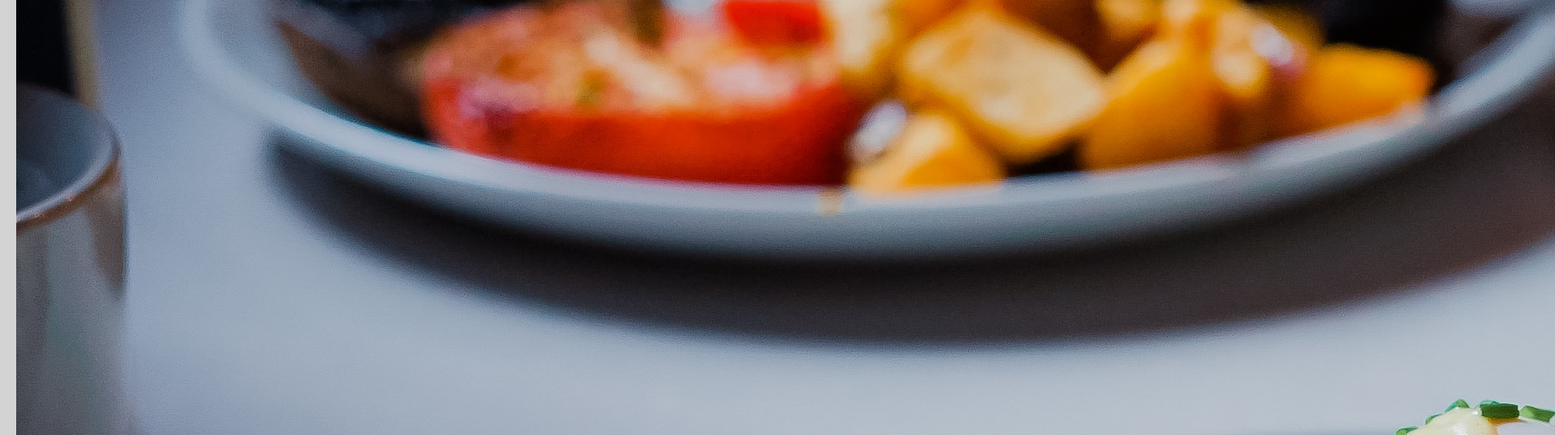
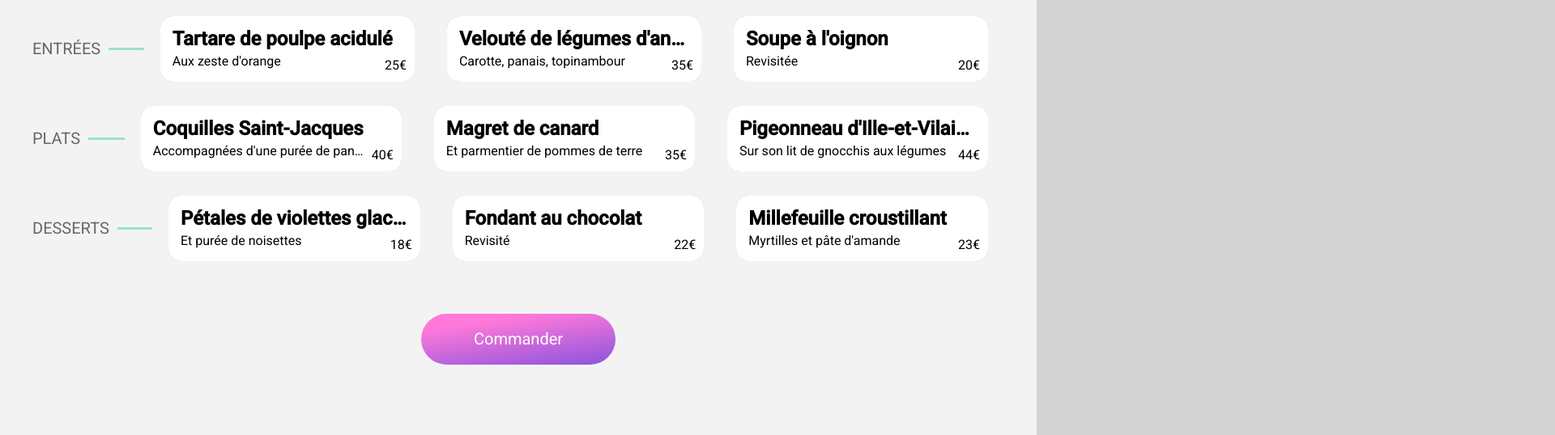
Before and after one commit to Halloween47/OC_projet_3, a website: page pages/menu-a_la_francaise.html in a window 1280 px wide. Shown: the part 710-1248 px from the top of the page at 81% size, 1920 px wide, since content can reach past the window. Drawn offline with Linux system fonts and the light colour scheme; files whose address does not match are found by name; a web font is replaced by a local one.

Commit message:
version desktop/ pages menu

```diff
--- a/sass/main.scss
+++ b/sass/main.scss
@@ -9,9 +9,12 @@
 
 @import 'partials/loader';
 
-@import 'partials/desktop/header';
-@import 'partials/desktop/localisation';
-@import 'partials/desktop/hero';
-@import 'partials/desktop/fonctionnement';
-@import 'partials/desktop/restaurants';
-@import 'partials/desktop/footer';
+@import 'partials/desktop/accueil/header';
+@import 'partials/desktop/accueil/localisation';
+@import 'partials/desktop/accueil/hero';
+@import 'partials/desktop/accueil/fonctionnement';
+@import 'partials/desktop/accueil/restaurants';
+@import 'partials/desktop/accueil/footer';
+
+@import 'partials/desktop/menus/hero';
+@import 'partials/desktop/menus/menu';
--- /dev/null
+++ b/sass/partials/desktop/menus/_hero.scss
@@ -0,0 +1,10 @@
+.menu-hero {
+  background-color: blue;
+  width: 100%; height: 70vh;
+  padding: 0px;
+
+  img {
+    width: 100%; height: 70vh;
+    object-fit: cover;
+  }
+}
--- /dev/null
+++ b/sass/partials/desktop/menus/_menu.scss
@@ -0,0 +1,156 @@
+.menus {
+  @include background-color-lighten(grey, 45%);
+  width: 100%;
+  height: auto;
+  border-radius: 50px 50px 0px 0px;
+  margin-top: -60px;
+  padding: 40px;
+  position: relative;
+  z-index: 2;
+  display: flex;
+  flex-direction: column;
+
+  &__titre {
+    // background-color: green;
+    display: flex;
+    justify-content: space-between;
+    align-items: center;
+// display: none;
+
+    h1 {
+      font-weight: 500;
+      font-size: 30px;
+      // transform: translate(0, 100%);
+      // transition: transform 330s ease-in-out;
+      // transition: 330s ease-in-out;
+      transition: 10ms;
+    }
+  }
+
+  &__menu {
+    display: flex;
+    // flex-direction: column;
+    align-items: center;
+    // margin: 50px;
+    h2 {
+      text-transform: uppercase;
+      font-weight: 400;
+      font-size: 20px;
+      @include color-darken(grey, 10%);
+      margin-bottom: 0;
+margin: inherit;
+    }
+    .trait {
+      @include background-color-lighten($color-tertiaire, 0%);
+      // background-color: green;
+      width: 50px; height: 3px;
+      // margin-top: 5px;
+      margin-left: 10px;
+    }
+
+    .plats {
+      background-color: $color-tertiaire;
+      display: flex;
+      align-items: center;
+      width: 30%;
+      overflow-x: hidden;
+      border-radius: 15px;
+      margin: 15px 20px;
+
+      position: relative;
+      .plat {
+        // background-color: red;
+        background-color: #fff;
+        width: 100%;
+        display: flex;
+        border-radius: 15px;
+        // margin-right: 25px;
+        padding: 15px;
+
+        position: relative;
+        z-index: 2;
+        &__description {
+          // background-color: violet;
+          width: 100%;
+          h3 {
+            // background-color: green;
+            width: auto;
+            overflow: hidden;
+            white-space: nowrap;
+            text-overflow: ellipsis;
+          }
+          p {
+            // background-color: pink;
+            width: 90%;
+            overflow: hidden;
+            white-space: nowrap;
+            text-overflow: ellipsis;
+          }
+        }
+        #price {
+          // background-color: orange;
+          display: flex;
+          align-items: flex-end;
+
+          position: absolute;
+          right: 10px;
+          bottom: 10px;
+        }
+      }
+      .check {
+        background-color: blue;
+        width: 0%;
+        display: flex;
+        justify-content: center;
+        i {
+          color: #fff;
+        }
+      }
+
+    }
+    .plats:hover {
+      .plat {
+        width: 80%;
+        border-radius: 0px;
+        animation: slideLeft 2s;
+        // animation: centrer .9s, check 1s;
+      }
+      .check {
+        background-color: blue;
+        margin: 0px auto;
+        animation: transLeft 2s;
+        i {
+          color: #fff;
+          animation: rotate 2s;
+        }
+      }
+    }
+
+  }
+
+  &__menu div:nth-of-type(2) {
+    animation: slideUp .9s ;
+  }
+
+  &__menu div:nth-of-type(3) {
+    animation: slideUp 1.9s;
+  }
+
+  &__menu div:nth-of-type(4) {
+    animation: slideUp 2.9s;
+  }
+
+  button {
+    color: #fff;
+    background: rgb(255,121,218);
+    background: linear-gradient(172deg, rgba(255,121,218,1) 21%, rgba(147,86,220,1) 95%);
+    border-radius: 50px;
+    width: 240px;
+    padding: 20px;
+    text-decoration: none;
+    border:none;
+    font-size: 20px;
+    margin: 50px auto;
+  }
+
+}
```
Also changed, not shown: public/css/style.css, sass/partials/desktop/accueil/_fonctionnement.scss (renamed from sass/partials/desktop/_fonctionnement.scss), sass/partials/desktop/accueil/_footer.scss (renamed from sass/partials/desktop/_footer.scss), sass/partials/desktop/accueil/_header.scss (renamed from sass/partials/desktop/_header.scss), sass/partials/desktop/accueil/_hero.scss (renamed from sass/partials/desktop/_hero.scss), sass/partials/desktop/accueil/_localisation.scss (renamed from sass/partials/desktop/_localisation.scss), sass/partials/desktop/accueil/_restaurants.scss (renamed from sass/partials/desktop/_restaurants.scss), 1 other file.
